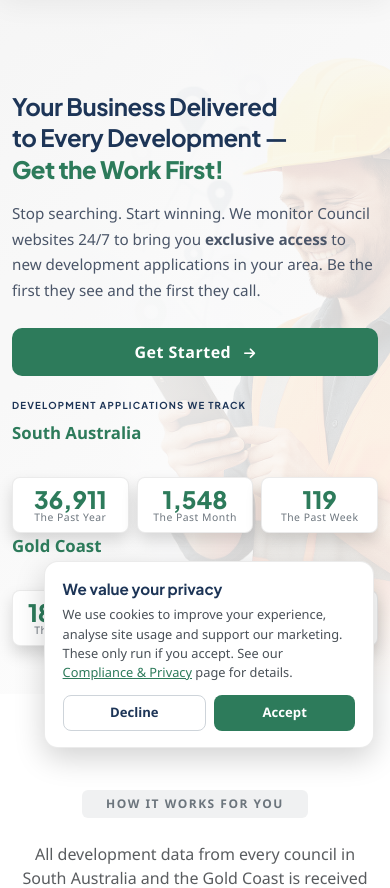
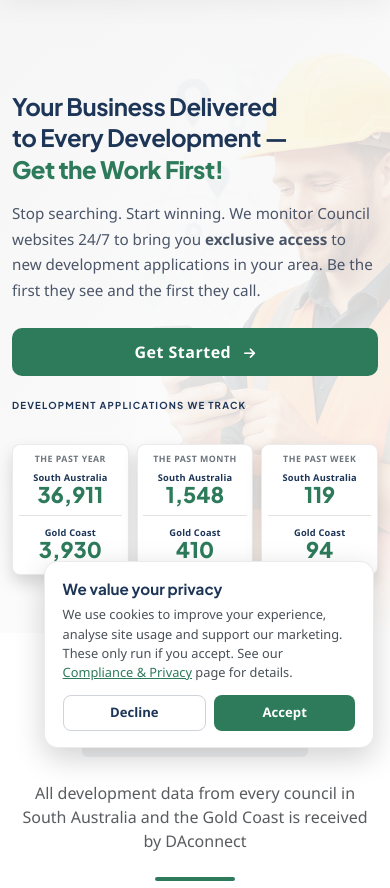
Before and after one commit to matt-oliver1/daconnect.github.io, a PHP site: page / in a window 390 px wide. Shown: the part 80-968 px from the top of the page. Run offline with PHP 8.4, Linux system fonts and the light colour scheme.

Commit message:
Combine region stats into per-period cards with council split
- Restructure homepage stats into one card per period (Year/Month/Week),
  each showing South Australia and Gold Coast figures with a grey divider
  between them.
- Parse per-region API response: top-level southAustralia/goldCoast objects
  (each total/lastYear/lastMonth/lastWeek), falling back to legacy flat
  fields for South Australia.
- Fix mobile stats layout: add da-period/da-region classes and rewrite the
  mobile rules so both region numbers render consistently (the old
  last-child rule was shrinking the Gold Coast number).
- Set Gold Coast fallback defaults to 3,930 / 410 / 94.
- Bump style.css and da-stats-counter.js cache-bust to v=4.

Co-Authored-By: Claude Opus 4.8 (1M context) <noreply@anthropic.com>

```diff
--- a/css/style.css
+++ b/css/style.css
@@ -382,19 +382,29 @@ h1, h2, h3, h4, h5, h6 { font-family: 'Plus Jakarta Sans', sans-serif; }
     width: auto !important;
     padding: 0 !important;
   }
-  .hero-section .da-stat-number {
-    font-size: 1.5rem !important;
-    color: var(--secondary-color) !important;
-    line-height: 1.1 !important;
-  }
   .hero-section .col-4 > div {
-    padding: 0.5rem 0.25rem !important;
+    padding: 0.6rem 0.35rem !important;
     background: white !important;
   }
-  .hero-stats .col-4 > div div:last-child {
-    font-size: 0.65rem !important;
-    color: #6c757d !important;
-    line-height: 1.1 !important;
+  /* Period header (THE PAST YEAR / MONTH / WEEK) */
+  .hero-stats .da-period {
+    font-size: 0.55rem !important;
+    margin-bottom: 0.5rem !important;
+    line-height: 1.2 !important;
+  }
+  /* Region labels (South Australia / Gold Coast) */
+  .hero-stats .da-region {
+    font-size: 0.58rem !important;
+    letter-spacing: 0.2px !important;
+    margin-top: 0.4rem !important;
+    line-height: 1.15 !important;
+  }
+  /* Both SA and GC numbers, styled identically */
+  .hero-section .da-stat-number {
+    font-size: 1.35rem !important;
+    color: var(--secondary-color) !important;
+    line-height: 1.15 !important;
+    margin-bottom: 0.1rem !important;
   }
 }
 @media (max-width: 767.98px) { .hero-content .btn { padding: 0.75rem 1.5rem !important; font-size: 1rem !important; margin: 0 !important; width: 100% !important; } .hero-content .btn i { font-size: 0.8em !important; } }
--- a/index.html
+++ b/index.html
@@ -83,7 +83,7 @@
   <link
     href="https://fonts.googleapis.com/css2?family=Inter:wght@400;500;600&family=Plus+Jakarta+Sans:wght@500;700;800&display=swap"
     rel="stylesheet">
-  <link rel="stylesheet" href="css/style.css?v=3">
+  <link rel="stylesheet" href="css/style.css?v=4">
 </head>
 
 <body>
@@ -195,49 +195,35 @@
         <!-- DA Stats right under content -->
         <div class="mt-5 pt-4 hero-stats">
           <h6 class="fw-bold mb-4" style="color: var(--primary-color); font-size: 1rem; letter-spacing: 1.2px; text-transform: uppercase;">Development Applications We Track</h6>
-
-          <!-- South Australia -->
-          <div class="mb-2" style="color: var(--secondary-color); font-weight: 700; font-size: 1.05rem;">South Australia</div>
-          <div class="row g-4 mb-4">
+          <div class="row g-4">
+            <!-- The Past Year -->
             <div class="col-4">
               <div class="p-4 rounded-3 bg-white shadow text-center" style="border: 1px solid rgba(0,0,0,0.08);">
-                <div id="sa-lastYear" class="da-stat-number" style="font-size: 3rem; font-weight: 800; color: var(--secondary-color); font-family: 'Plus Jakarta Sans', sans-serif;" data-target="36911">0</div>
-                <div style="font-size: 0.95rem; color: #6c757d; letter-spacing: 0.5px; font-weight: 500;">The Past Year</div>
+                <div class="da-period" style="font-size: 0.95rem; color: #6c757d; letter-spacing: 0.5px; font-weight: 600; text-transform: uppercase; margin-bottom: 1rem;">The Past Year</div>
+                <div class="da-region" style="font-size: 0.8rem; color: var(--primary-color); font-weight: 600; letter-spacing: 0.5px;">South Australia</div>
+                <div id="sa-lastYear" class="da-stat-number" style="font-size: 2.25rem; font-weight: 800; color: var(--secondary-color); font-family: 'Plus Jakarta Sans', sans-serif; line-height: 1.1;" data-target="36911">0</div>
+                <div class="da-region" style="font-size: 0.8rem; color: var(--primary-color); font-weight: 600; letter-spacing: 0.5px; margin-top: 0.75rem; padding-top: 0.75rem; border-top: 1px solid #e2e2e2;">Gold Coast</div>
+                <div id="gc-lastYear" class="da-stat-number" style="font-size: 2.25rem; font-weight: 800; color: var(--secondary-color); font-family: 'Plus Jakarta Sans', sans-serif; line-height: 1.1;" data-target="3930">0</div>
               </div>
             </div>
+            <!-- The Past Month -->
             <div class="col-4">
               <div class="p-4 rounded-3 bg-white shadow text-center" style="border: 1px solid rgba(0,0,0,0.08);">
-                <div id="sa-lastMonth" class="da-stat-number" style="font-size: 3rem; font-weight: 800; color: var(--secondary-color); font-family: 'Plus Jakarta Sans', sans-serif;" data-target="1548">0</div>
-                <div style="font-size: 0.95rem; color: #6c757d; letter-spacing: 0.5px; font-weight: 500;">The Past Month</div>
+                <div class="da-period" style="font-size: 0.95rem; color: #6c757d; letter-spacing: 0.5px; font-weight: 600; text-transform: uppercase; margin-bottom: 1rem;">The Past Month</div>
+                <div class="da-region" style="font-size: 0.8rem; color: var(--primary-color); font-weight: 600; letter-spacing: 0.5px;">South Australia</div>
+                <div id="sa-lastMonth" class="da-stat-number" style="font-size: 2.25rem; font-weight: 800; color: var(--secondary-color); font-family: 'Plus Jakarta Sans', sans-serif; line-height: 1.1;" data-target="1548">0</div>
+                <div class="da-region" style="font-size: 0.8rem; color: var(--primary-color); font-weight: 600; letter-spacing: 0.5px; margin-top: 0.75rem; padding-top: 0.75rem; border-top: 1px solid #e2e2e2;">Gold Coast</div>
+                <div id="gc-lastMonth" class="da-stat-number" style="font-size: 2.25rem; font-weight: 800; color: var(--secondary-color); font-family: 'Plus Jakarta Sans', sans-serif; line-height: 1.1;" data-target="410">0</div>
               </div>
             </div>
+            <!-- The Past Week -->
             <div class="col-4">
               <div class="p-4 rounded-3 bg-white shadow text-center" style="border: 1px solid rgba(0,0,0,0.08);">
-                <div id="sa-lastWeek" class="da-stat-number" style="font-size: 3rem; font-weight: 800; color: var(--secondary-color); font-family: 'Plus Jakarta Sans', sans-serif;" data-target="119">0</div>
-                <div style="font-size: 0.95rem; color: #6c757d; letter-spacing: 0.5px; font-weight: 500;">The Past Week</div>
-              </div>
-            </div>
-          </div>
-
-          <!-- Gold Coast -->
-          <div class="mb-2" style="color: var(--secondary-color); font-weight: 700; font-size: 1.05rem;">Gold Coast</div>
-          <div class="row g-4">
-            <div class="col-4">
-              <div class="p-4 rounded-3 bg-white shadow text-center" style="border: 1px solid rgba(0,0,0,0.08);">
-                <div id="gc-lastYear" class="da-stat-number" style="font-size: 3rem; font-weight: 800; color: var(--secondary-color); font-family: 'Plus Jakarta Sans', sans-serif;" data-target="18000">0</div>
-                <div style="font-size: 0.95rem; color: #6c757d; letter-spacing: 0.5px; font-weight: 500;">The Past Year</div>
-              </div>
-            </div>
-            <div class="col-4">
-              <div class="p-4 rounded-3 bg-white shadow text-center" style="border: 1px solid rgba(0,0,0,0.08);">
-                <div id="gc-lastMonth" class="da-stat-number" style="font-size: 3rem; font-weight: 800; color: var(--secondary-color); font-family: 'Plus Jakarta Sans', sans-serif;" data-target="750">0</div>
-                <div style="font-size: 0.95rem; color: #6c757d; letter-spacing: 0.5px; font-weight: 500;">The Past Month</div>
-              </div>
-            </div>
-            <div class="col-4">
-              <div class="p-4 rounded-3 bg-white shadow text-center" style="border: 1px solid rgba(0,0,0,0.08);">
-                <div id="gc-lastWeek" class="da-stat-number" style="font-size: 3rem; font-weight: 800; color: var(--secondary-color); font-family: 'Plus Jakarta Sans', sans-serif;" data-target="60">0</div>
-                <div style="font-size: 0.95rem; color: #6c757d; letter-spacing: 0.5px; font-weight: 500;">The Past Week</div>
+                <div class="da-period" style="font-size: 0.95rem; color: #6c757d; letter-spacing: 0.5px; font-weight: 600; text-transform: uppercase; margin-bottom: 1rem;">The Past Week</div>
+                <div class="da-region" style="font-size: 0.8rem; color: var(--primary-color); font-weight: 600; letter-spacing: 0.5px;">South Australia</div>
+                <div id="sa-lastWeek" class="da-stat-number" style="font-size: 2.25rem; font-weight: 800; color: var(--secondary-color); font-family: 'Plus Jakarta Sans', sans-serif; line-height: 1.1;" data-target="119">0</div>
+                <div class="da-region" style="font-size: 0.8rem; color: var(--primary-color); font-weight: 600; letter-spacing: 0.5px; margin-top: 0.75rem; padding-top: 0.75rem; border-top: 1px solid #e2e2e2;">Gold Coast</div>
+                <div id="gc-lastWeek" class="da-stat-number" style="font-size: 2.25rem; font-weight: 800; color: var(--secondary-color); font-family: 'Plus Jakarta Sans', sans-serif; line-height: 1.1;" data-target="94">0</div>
               </div>
             </div>
           </div>
@@ -894,7 +880,7 @@
   <script src="https://cdn.jsdelivr.net/npm/bootstrap@5.3.0/dist/js/bootstrap.bundle.min.js"></script>
 
   <script src="js/scroll-animations.js?v=2"></script>
-  <script src="js/da-stats-counter.js?v=3"></script>
+  <script src="js/da-stats-counter.js?v=4"></script>
   <script src="js/navbar-effects.js?v=2"></script>
   <script src="js/cta-handlers.js?v=3"></script>
   <script src="js/exclusive-scroll.js?v=2"></script>
--- a/js/da-stats-counter.js
+++ b/js/da-stats-counter.js
@@ -3,22 +3,21 @@ document.addEventListener('DOMContentLoaded', function() {
   if (!statNumbers.length) return;
 
   // Fetch live stats from the API, fall back to hardcoded defaults on failure.
-  // Response is backward-compatible: legacy top-level lastYear/lastMonth/lastWeek
-  // are South Australia; an optional `regions` object carries each region.
+  // Response splits by region (council group): top-level southAustralia / goldCoast,
+  // each { total, lastYear, lastMonth, lastWeek }. Falls back to legacy flat
+  // top-level fields (= South Australia) if the region object is absent.
   fetch('https://app.daconnect.com.au/api/public/stats/development-applications')
     .then(function(res) { return res.json(); })
     .then(function(data) {
-      var regions = data.regions || {};
-
-      // South Australia: prefer regions.southAustralia, else legacy top-level fields.
-      applyRegion('sa', regions.southAustralia || {
+      // South Australia: prefer the region object, else legacy top-level fields.
+      applyRegion('sa', data.southAustralia || {
         lastYear: data.lastYear,
         lastMonth: data.lastMonth,
         lastWeek: data.lastWeek
       });
 
       // Gold Coast: only if present; otherwise the HTML placeholder defaults remain.
-      applyRegion('gc', regions.goldCoast || {});
+      applyRegion('gc', data.goldCoast || {});
     })
     .catch(function() {
       // Keep the default data-target values from the HTML
```
